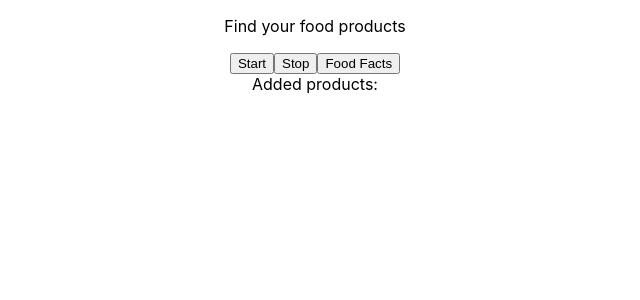
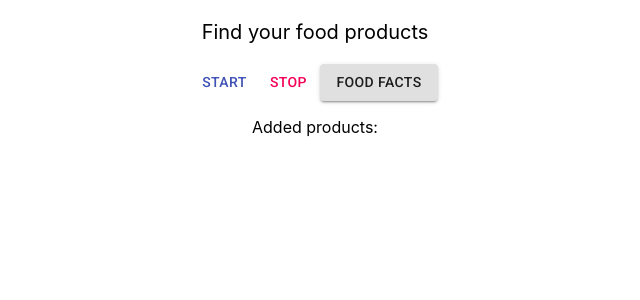
Before and after one commit to RazvanAnisia/CalorieCountV2, a React (Create React App) app: page / in a window 1280 px wide. Shown: the top 300 px of the page, without its empty margins (325-965 px from the left). Built offline with nearby package versions, Linux system fonts and the light colour scheme.

Commit message:
make hoc pass own props to wrapped component

```diff
--- a/package.json
+++ b/package.json
@@ -3,6 +3,8 @@
   "version": "0.1.0",
   "private": true,
   "dependencies": {
+    "@material-ui/core": "^4.8.0",
+    "@material-ui/icons": "^4.5.1",
     "axios": "^0.19.0",
     "quagga": "^0.12.1",
     "react": "^16.8.6",
@@ -11,7 +13,8 @@
     "react-scripts": "3.0.1",
     "redux": "^4.0.4",
     "redux-devtools-extension": "^2.13.8",
-    "redux-thunk": "^2.3.0"
+    "redux-thunk": "^2.3.0",
+    "typeface-roboto": "0.0.75"
   },
   "scripts": {
     "start": "react-scripts start",
--- a/src/App.js
+++ b/src/App.js
@@ -28,6 +28,10 @@ import ErrorBoundary from './ErrorBoundary';
 import withBarcode from './hoc/withBarcode';
 import { connect } from 'react-redux';
 import { fetchFoodFactsData } from './actions/ActionFoodFacts';
+import Button from '@material-ui/core/Button';
+import { withStyles } from '@material-ui/core/styles';
+import AccessAlarmIcon from '@material-ui/icons/AccessAlarm';
+import { List, ListItem, ListItemText } from '@material-ui/core';
 
 class App extends Component {
   state = {
@@ -52,14 +56,24 @@ class App extends Component {
       fetchFoodFactsData,
       bLoading,
       nstrError,
-      arrFoodfacts
+      arrFoodfacts,
+      classes
     } = this.props;
+
+    console.log(classes);
     return (
       <div className="App">
-        <p>Find your food products</p>
-        <button onClick={this.props.initiateBarcodeDetection}>Start</button>
-        <button onClick={this.props.stopBarcodeDetection}>Stop</button>
-        <button onClick={fetchFoodFactsData}>Food Facts</button>
+        <p className={classes.headline}>Find your food products</p>
+        <Button onClick={this.props.initiateBarcodeDetection} color="primary">
+          Start
+        </Button>
+        <Button onClick={this.props.stopBarcodeDetection} color="secondary">
+          Stop
+        </Button>
+        <Button onClick={fetchFoodFactsData} variant="contained">
+          Food Facts
+        </Button>
+
         <br></br>
         {bLoading ? 'Loading..' : null}
         {nstrError ? nstrError.message : null}
@@ -84,11 +98,16 @@ class App extends Component {
             {this.props.productCategories ? (
               <p>Category:{this.props.productCategories}</p>
             ) : null}
-            {this.props.productKeywords
-              ? this.props.productKeywords.map((keyword, index) => (
-                  <li key="index">{keyword}</li>
-                ))
-              : null}
+            <List aria-label="main mailbox folders">
+              {this.props.productKeywords
+                ? this.props.productKeywords.map((keyword, index) => (
+                    <ListItem key="index">
+                      <ListItemText primary={keyword} />
+                    </ListItem>
+                  ))
+                : null}
+            </List>
+
             {this.props.productPhoto ? (
               <img src={this.props.productPhoto} alt={'productPhoto'} />
             ) : null}
@@ -130,4 +149,12 @@ const mapDispatchToProps = dispatch => {
   };
 };
 
-export default withBarcode(connect(mapStateToProps, mapDispatchToProps)(App));
+const style = {
+  headline: {
+    fontSize: '20px;'
+  }
+};
+
+export default withStyles(style)(
+  withBarcode(connect(mapStateToProps, mapDispatchToProps)(App))
+);
--- a/src/hoc/withBarcode.js
+++ b/src/hoc/withBarcode.js
@@ -115,6 +115,7 @@ const withBarcode = Wrapped => {
     render() {
       return (
         <Wrapped
+          {...this.props}
           stopBarcodeDetection={this.stopBarcodeDetection}
           initiateBarcodeDetection={this.initiateBarcodeDetection}
           {...this.state}
--- a/src/index.js
+++ b/src/index.js
@@ -5,6 +5,7 @@ import App from './App';
 import * as serviceWorker from './serviceWorker';
 import { Provider } from 'react-redux';
 import store from './store';
+import 'typeface-roboto';
 
 ReactDOM.render(
   <Provider store={store}>
```
Also changed, not shown: 1 other file (tests, documents, lock files or other folders).
